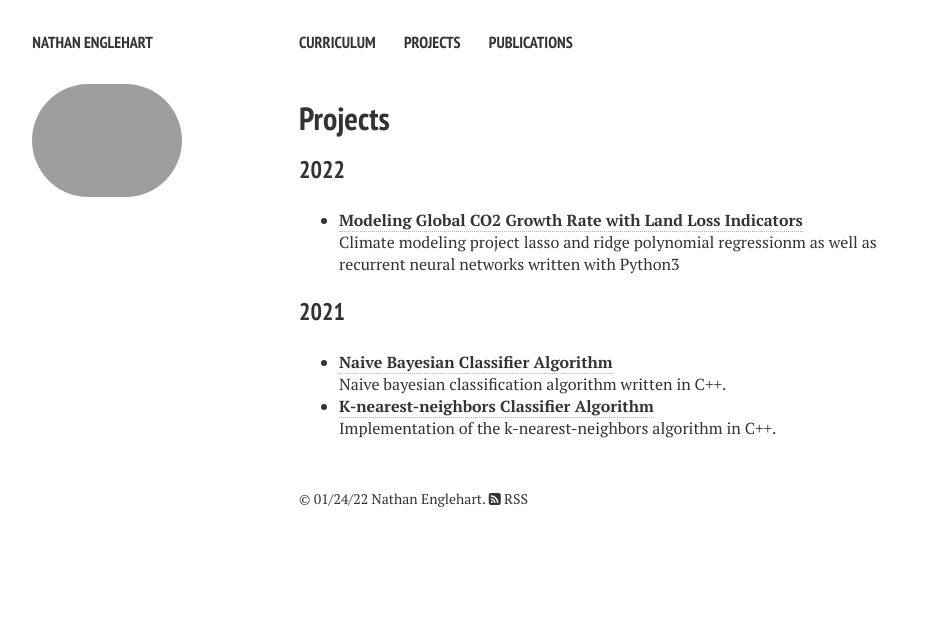
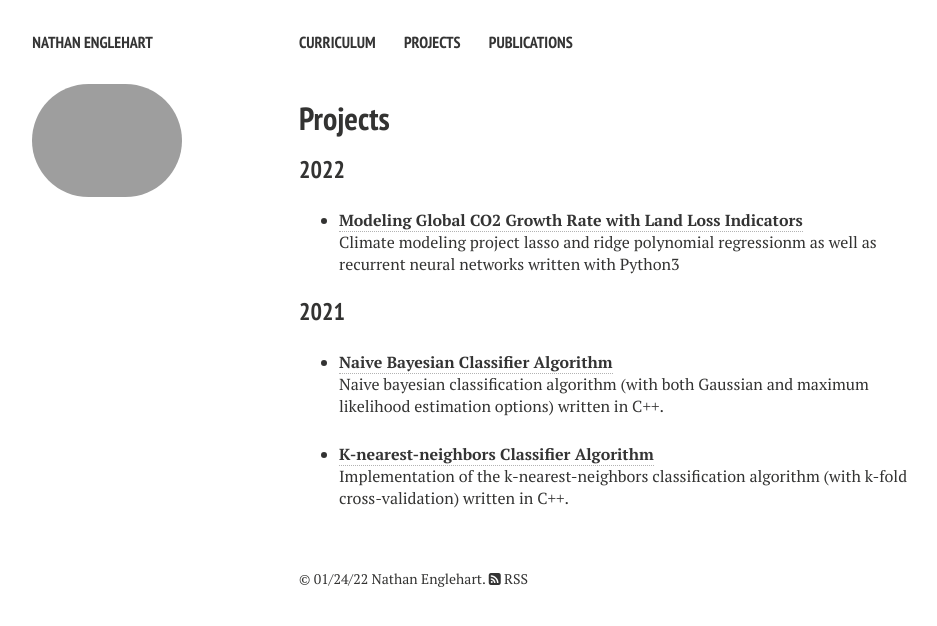
Before and after one commit to nathanenglehart/nathanenglehart.github.io, a Jekyll site: the page built from projects.md, in a window 1280 px wide. Shown: the top 626 px of the page, without its empty margins (21-958 px from the left). Built offline with Jekyll 4.4.1, drawn with Linux system fonts in a browser that asks for light colours; nearby versions of some CDN libraries.

Commit message:
Update projects.md

```diff
--- a/projects.md
+++ b/projects.md
@@ -15,7 +15,8 @@ comments: false
 ### 2021
 
 * [**Naive Bayesian Classifier Algorithm**](https://github.com/nathanenglehart/naive-bayes-cpp-241)<br>
-  Naive bayesian classification algorithm written in C++.
+  Naive bayesian classification algorithm (with both Gaussian and maximum likelihood estimation options) written in C++.
+
 * [**K-nearest-neighbors Classifier Algorithm**](https://github.com/nathanenglehart/knn-cpp-241)<br>
   <!--<img src="/images/teaser.png" width="400"><br>-->
-  Implementation of the k-nearest-neighbors algorithm in C++.
+  Implementation of the k-nearest-neighbors classification algorithm (with k-fold cross-validation) written in C++.
```
